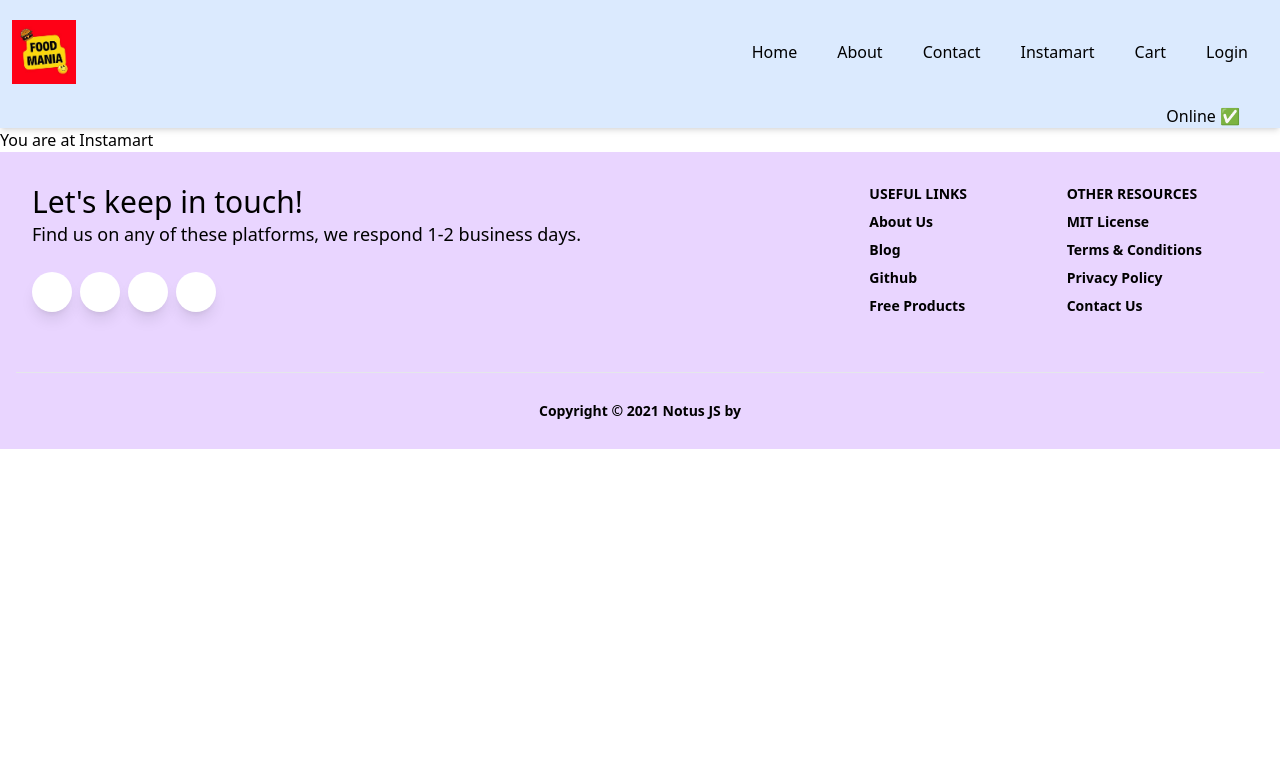
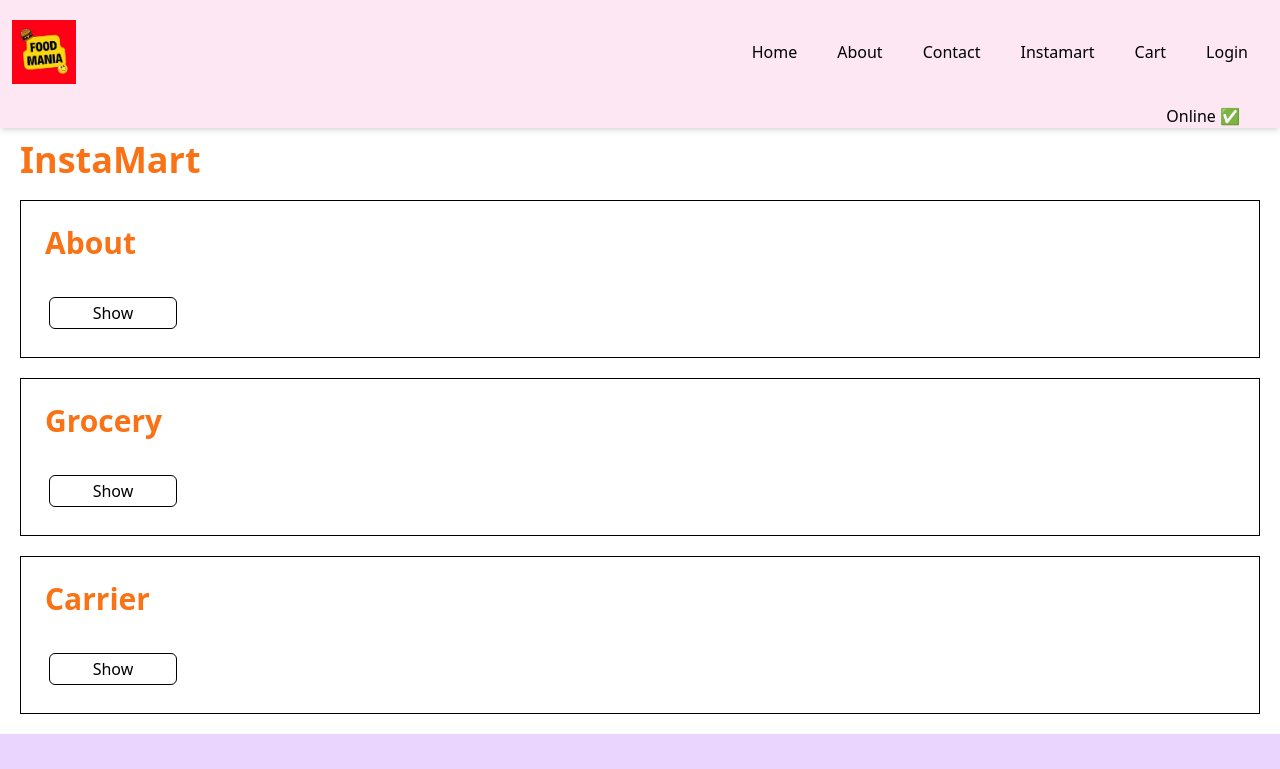
Before and after one commit to agrim08/React-JS, a React (Vite) app: page /instamart in a window 1280 px wide. Shown: the top 769 px of the page. Built offline with nearby package versions, Linux system fonts and the light colour scheme.

Commit message:
Added new features

```diff
--- a/src/App.jsx
+++ b/src/App.jsx
@@ -1,4 +1,4 @@
-import React, { lazy, Suspense } from "react";
+import React, { lazy, Suspense, StrictMode } from "react";
 import ReactDOM from "react-dom/client";
 import HeaderComponent from "./components/Header";
 import Footer from "./components/Footer";
@@ -9,6 +9,7 @@ import RestaurantMenu from "./components/RestaurantsMenu";
 import Profile from "./components/Profile";
 import { createBrowserRouter, RouterProvider, Outlet } from "react-router-dom";
 import Shimmer from "./components/Loader";
+import useOnline from "./utils/useOnline";
 
 /**
  * Header
@@ -33,6 +34,18 @@ const Instamart = lazy(() => import("./components/Instamart"));
 const About = lazy(() => import("./components/About"));
 
 const AppLayout = () => {
+  const online = useOnline();
+  if (!online) {
+    return (
+      <>
+        <div>📶 No Signal</div>
+        <h3>
+          ⚠️ Oops! It seems like the internet took a break. Please reconnect
+        </h3>
+      </>
+    );
+  }
+
   return (
     <>
       <HeaderComponent />
--- a/src/components/Body.jsx
+++ b/src/components/Body.jsx
@@ -3,7 +3,6 @@ import RestaurantCard from "./RestaurantCard";
 import Loader from "./Loader";
 import { Link } from "react-router-dom";
 import { filterData } from "../utils/Utils";
-import useOnline from "../utils/useOnline";
 
 function Body() {
   //* searchText is a local state variable
@@ -45,19 +44,6 @@ function Body() {
     } finally {
       setIsLoading(false);
     }
-  }
-
-  const online = useOnline();
-
-  if (!online) {
-    return (
-      <>
-        <div>📶 No Signal</div>
-        <h3>
-          ⚠️ Oops! It seems like the internet took a break. Please reconnect
-        </h3>
-      </>
-    );
   }
 
   if (error) {
--- a/src/components/Footer.jsx
+++ b/src/components/Footer.jsx
@@ -1,14 +1,14 @@
 const Footer = () => {
   return (
     <>
-      <footer className="relative bg-purple-200 pt-8 pb-6">
+      <footer className="sticky bg-purple-200 pt-8 pb-6">
         <div className="container mx-auto px-4">
           <div className="flex flex-wrap text-left lg:text-left">
             <div className="w-full lg:w-6/12 px-4">
-              <h4 className="text-3xl fonat-semibold text-blueGray-700">
+              <h4 className="text-3xl fonat-semibold text-black">
                 Let's keep in touch!
               </h4>
-              <h5 className="text-lg mt-0 mb-2 text-blueGray-600">
+              <h5 className="text-lg mt-0 mb-2 text-black">
                 Find us on any of these platforms, we respond 1-2 business days.
               </h5>
               <div className="mt-6 lg:mb-0 mb-6">
@@ -31,7 +31,7 @@ const Footer = () => {
                   <i className="fab fa-dribbble"></i>
                 </button>
                 <button
-                  className="bg-white text-blueGray-800 shadow-lg font-normal h-10 w-10 items-center justify-center align-center rounded-full outline-none focus:outline-none mr-2"
+                  className="bg-white text-black shadow-lg font-normal h-10 w-10 items-center justify-center align-center rounded-full outline-none focus:outline-none mr-2"
                   type="button"
                 >
                   <i className="fab fa-github"></i>
@@ -41,13 +41,13 @@ const Footer = () => {
             <div className="w-full lg:w-6/12 px-4">
               <div className="flex flex-wrap items-top mb-6">
                 <div className="w-full lg:w-4/12 px-4 ml-auto">
-                  <span className="block uppercase text-blueGray-500 text-sm font-semibold mb-2">
+                  <span className="block uppercase text-black text-sm font-semibold mb-2">
                     Useful Links
                   </span>
                   <ul className="list-unstyled">
                     <li>
                       <a
-                        className="text-blueGray-600 hover:text-blueGray-800 font-semibold block pb-2 text-sm"
+                        className="text-black hover:text-blue font-semibold block pb-2 text-sm"
                         href="https://www.creative-tim.com/presentation?ref=njs-profile"
                       >
                         About Us
@@ -55,7 +55,7 @@ const Footer = () => {
                     </li>
                     <li>
                       <a
-                        className="text-blueGray-600 hover:text-blueGray-800 font-semibold block pb-2 text-sm"
+                        className="text-black hover:text-blue font-semibold block pb-2 text-sm"
                         href="https://medium.com/@agrimgupta0805"
                       >
                         Blog
@@ -63,7 +63,7 @@ const Footer = () => {
                     </li>
                     <li>
                       <a
-                        className="text-blueGray-600 hover:text-blueGray-800 font-semibold block pb-2 text-sm"
+                        className="text-black hover:text-blue font-semibold block pb-2 text-sm"
                         href="https://github.com/agrim08"
                       >
                         Github
@@ -71,7 +71,7 @@ const Footer = () => {
                     </li>
                     <li>
                       <a
-                        className="text-blueGray-600 hover:text-blueGray-800 font-semibold block pb-2 text-sm"
+                        className="text-black hover:text-blue font-semibold block pb-2 text-sm"
                         href="https://www.creative-tim.com/bootstrap-themes/free?ref=njs-profile"
                       >
                         Free Products
@@ -80,13 +80,13 @@ const Footer = () => {
                   </ul>
                 </div>
                 <div className="w-full lg:w-4/12 px-4">
-                  <span className="block uppercase text-blueGray-500 text-sm font-semibold mb-2">
+                  <span className="block uppercase text-black text-sm font-semibold mb-2">
                     Other Resources
                   </span>
                   <ul className="list-unstyled">
                     <li>
                       <a
-                        className="text-blueGray-600 hover:text-blueGray-800 font-semibold block pb-2 text-sm"
+                        className="text-black hover:text-black font-semibold block pb-2 text-sm"
                         href="https://github.com/creativetimofficial/notus-js/blob/main/LICENSE.md?ref=njs-profile"
                       >
                         MIT License
@@ -94,7 +94,7 @@ const Footer = () => {
                     </li>
                     <li>
                       <a
-                        className="text-blueGray-600 hover:text-blueGray-800 font-semibold block pb-2 text-sm"
+                        className="text-black hover:text-blue font-semibold block pb-2 text-sm"
                         href="https://creative-tim.com/terms?ref=njs-profile"
                       >
                         Terms &amp; Conditions
@@ -102,7 +102,7 @@ const Footer = () => {
                     </li>
                     <li>
                       <a
-                        className="text-blueGray-600 hover:text-blueGray-800 font-semibold block pb-2 text-sm"
+                        className="text-black hover:text-blue font-semibold block pb-2 text-sm"
                         href="https://creative-tim.com/privacy?ref=njs-profile"
                       >
                         Privacy Policy
@@ -110,7 +110,7 @@ const Footer = () => {
                     </li>
                     <li>
                       <a
-                        className="text-blueGray-600 hover:text-blueGray-800 font-semibold block pb-2 text-sm"
+                        className="text-black hover:text-blue font-semibold block pb-2 text-sm"
                         href="https://creative-tim.com/contact-us?ref=njs-profile"
                       >
                         Contact Us
@@ -121,21 +121,21 @@ const Footer = () => {
               </div>
             </div>
           </div>
-          <hr className="my-6 border-blueGray-300" />
+          <hr className="my-6 borderbltext-black" />
           <div className="flex flex-wrap items-center md:justify-between justify-center">
             <div className="w-full md:w-4/12 px-4 mx-auto text-center">
-              <div className="text-sm text-blueGray-500 font-semibold py-1">
+              <div className="text-sm text-blue-500 font-semibold py-1">
                 Copyright © <span id="get-current-year">2021</span>
                 <a
                   href="https://www.creative-tim.com/product/notus-js"
-                  className="text-blueGray-500 hover:text-gray-800"
+                  className="text-blue-500 hover:text-gray-800"
                   target="_blank"
                 />{" "}
                 Notus JS by
                 <div>
                   <a
                     href="https://www.creative-tim.com?ref=njs-profile"
-                    className="text-blueGray-500 hover:text-blueGray-800"
+                    className="text-black hover:text-blue"
                   />
                 </div>
               </div>
--- a/src/components/Header.jsx
+++ b/src/components/Header.jsx
@@ -8,7 +8,7 @@ const HeaderComponent = () => {
   const isOnline = useOnline();
 
   return (
-    <div className="bg-pink-100 shadow-md sm:bg-blue-100">
+    <div className="bg-pink-100 shadow-md ">
       <div className="flex items-center justify-between">
         <div>
           <Title />
--- a/src/components/Instamart.jsx
+++ b/src/components/Instamart.jsx
@@ -1,8 +1,58 @@
+import { useState } from "react";
+
+const Section = ({ title, discription }) => {
+  const [isVisible, setIsVisible] = useState(false);
+
+  return (
+    <div className="border border-black p-2 m-5 ">
+      <h1 className="text-orange-500 text-3xl font-bold p-2 m-2">{title}</h1>
+
+      {isVisible ? (
+        <button
+          className="border border-black cursor-pointer m-5 rounded-md h-8 w-[8rem] hover:bg-violet-200 "
+          onClick={(e) => {
+            setIsVisible(false);
+          }}
+        >
+          Hide
+        </button>
+      ) : (
+        <button
+          className="border border-black cursor-pointer m-5 rounded-md h-8 w-[8rem] hover:bg-violet-200 "
+          onClick={(e) => {
+            setIsVisible(true);
+          }}
+        >
+          Show
+        </button>
+      )}
+      {isVisible && <p className="p-2 m-2 text-black">{discription}</p>}
+    </div>
+  );
+};
+
 const Instamart = () => {
   return (
-    <>
-      <h1>You are at Instamart</h1>
-    </>
+    <div className="shadow-purple-300">
+      <h1 className="text-orange-500 text-4xl font-extrabold mt-3 m-3 ml-5">
+        InstaMart
+      </h1>
+      <Section
+        title="About"
+        discription="It is a long established fact that a reader will be distracted by the readable content of a page when looking at its layout.
+        The point of using Lorem Ipsum is that it has a more-or-less normal distribution of letters, as opposed to using 'Content here, content here', making it look like readable English.
+        Many desktop publishing packages and web page editors now use Lorem Ipsum as their default model text, and a search for 'lorem ipsum' will uncover many web sites still in their infancy.
+        Various versions have evolved over the years, sometimes by accident, sometimes on purpose (injected humour and the like)."
+      />
+      <Section title="Grocery" discription="Daily home needs 😉" />
+      <Section
+        title="Carrier"
+        discription="It is a long established fact that a reader will be distracted by the readable content of a page when looking at its layout.
+        The point of using Lorem Ipsum is that it has a more-or-less normal distribution of letters, as opposed to using 'Content here, content here', making it look like readable English.
+        Many desktop publishing packages and web page editors now use Lorem Ipsum as their default model text, and a search for 'lorem ipsum' will uncover many web sites still in their infancy.
+        Various versions have evolved over the years, sometimes by accident, sometimes on purpose (injected humour and the like)."
+      />
+    </div>
   );
 };
 
--- a/src/components/Loader.jsx
+++ b/src/components/Loader.jsx
@@ -1,13 +1,13 @@
-const Shimmer = () => {
+const Loader = () => {
   return (
-    <div className="shimmer-list" data-testid="shimmer">
-      {Array(12)
+    <div className="flex flex-row flex-wrap" data-testid="Loader">
+      {Array(20)
         .fill("")
         .map((e, index) => (
-          <div key={index} className="shimmer-card"></div>
+          <div key={index} className=" bg-gray-300 m-5 h-52 w-52"></div>
         ))}
     </div>
   );
 };
 
-export default Shimmer;
+export default Loader;
```
Also changed, not shown: src/components/RestaurantsMenu.jsx (+9 -5 lines).
